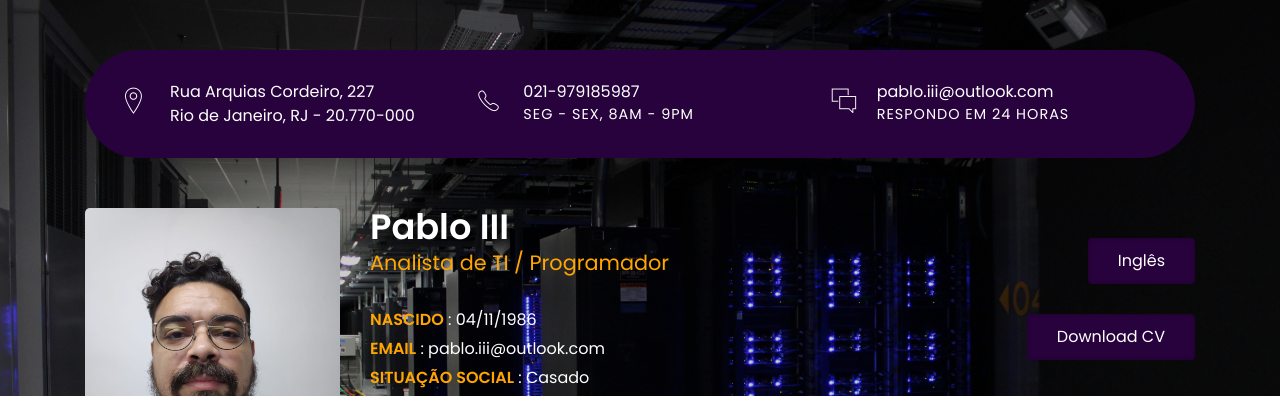
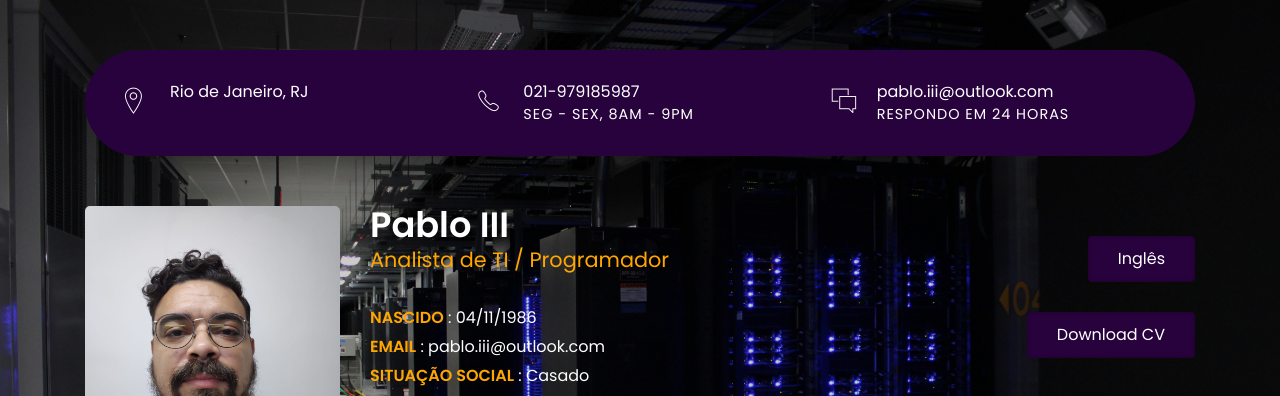
Before and after one commit to pablo-iii/pablo-iii.github.io, a plain HTML site: page portugues.html in a window 1280 px wide. Shown: the top 396 px of the page. Drawn offline with Linux system fonts and the light colour scheme; files whose address does not match are found by name.

Commit message:
Add files via upload

```diff
--- a/portugues.html
+++ b/portugues.html
@@ -37,8 +37,8 @@
 						<div class="info">
 							<i class="icon ion-ios-location-outline"></i>
 							<div class="right-area">
-								<h5>Rua Arquias Cordeiro, 227</h5>
-								<h5>Rio de Janeiro, RJ - 20.770-000</h5>
+								<!--<h5>Rua Arquias Cordeiro, 227</h5>-->
+								<h5>Rio de Janeiro, RJ</h5>
 							</div><!-- right-area -->
 						</div><!-- info -->
 					</div><!-- col-sm-4 -->
```
Also changed, not shown: index.html (+2 -2 lines).
